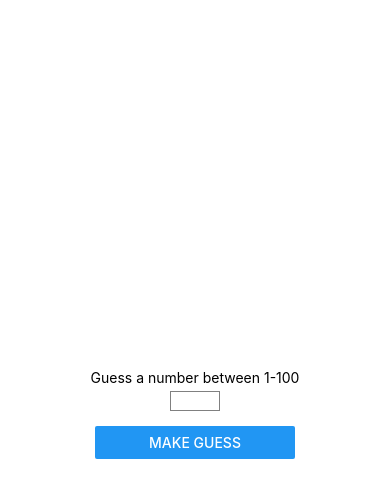
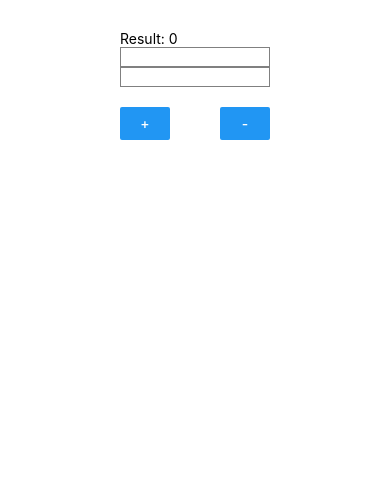
Before and after one commit to markimuu/mobiiliohjelmointi, a React Native app: screen / in a window 390 px wide. Shown: the top 498 px of the page. Built offline with nearby package versions, Linux system fonts and the light colour scheme.

Commit message:
adding calculator with history component

```diff
--- a/App.js
+++ b/App.js
@@ -3,11 +3,12 @@ import React from 'react';
 import { Image, StyleSheet, Text, View } from 'react-native';
 import logo from './assets/logo.png';
 //import Calculator from './root.js/Calculator';
-import NumberGuessingGame from './root.js/numberGuessingGame';
+//import NumberGuessingGame from './root.js/numberGuessingGame';
+import CalculatorWithHistory from './root.js/calculatorWithHistory';
 
 export default function App() {
   return (
-    <NumberGuessingGame />
+    <CalculatorWithHistory />
   );
 }
 
--- /dev/null
+++ b/root.js/calculatorWithHistory.js
@@ -0,0 +1,75 @@
+import React from 'react';
+import { TextInput, StyleSheet, Text, View, Button, FlatList } from 'react-native';
+
+
+const CalculatorWithHistory = () => {
+    const [number1, setNumber1] = React.useState(0);
+    const [number2, setNumber2] = React.useState(0);
+    const [result, setResult] = React.useState(0);
+    const [history, setHistory] = React.useState([]);
+
+    const buttonPressedPlus = () => {
+        var sum = parseInt(number1) + parseInt(number2);
+        setResult(sum)
+        setHistory([...history, {key: number1 + " + " + number2 + " = " + sum}])
+    };
+
+    const buttonPressedMinus = () => {
+        var substract = parseInt(number1) - parseInt(number2);
+        setResult(substract)
+        setHistory([...history, {key: number1 + " - " + number2 + " = " + substract}])
+    };
+
+    return (
+      <View style={styles.container}>
+        <View style={styles.main}>
+        <Text>Result: {result}</Text>
+        <TextInput
+         style={{ height: 20, width: 150, borderColor: 'gray', borderWidth: 1 }}
+         onChangeText={num => setNumber1(num)}
+         keyboardType='numeric'
+        />
+        <TextInput
+         style={{ height: 20, width: 150, borderColor: 'gray', borderWidth: 1 }}
+         onChangeText={num => setNumber2(num)}
+         keyboardType='numeric'
+        />
+        <View style={styles.buttons}>
+            <View style={{marginRight: 25, width: 50, height: 50}}>
+            <Button onPress={buttonPressedPlus} title="+"/>
+            </View>
+            <View style={{width: 50, height: 50}}>
+            <Button onPress={buttonPressedMinus} title="-"/>
+            </View>
+        </View>
+        </View>
+        <View style={styles.history}>
+        <FlatList data={history} renderItem={({item}) =>
+            <Text>{item.key}</Text>}
+        />
+        </View>
+      </View>
+    );
+};
+
+const styles = StyleSheet.create({
+    container: {
+      flex: 1,
+      backgroundColor: '#fff',
+      alignItems: 'center',
+    },
+    buttons: {
+        flexDirection: 'row',
+        justifyContent: 'space-between',
+        marginTop: 20,
+    },
+    main: {
+      flex: 1,
+      marginTop: 30,
+    },
+    history: {
+      flex: 2,
+    }
+});
+
+export default CalculatorWithHistory;
```
Also changed, not shown: 1 other file (tests, documents, lock files or other folders).
